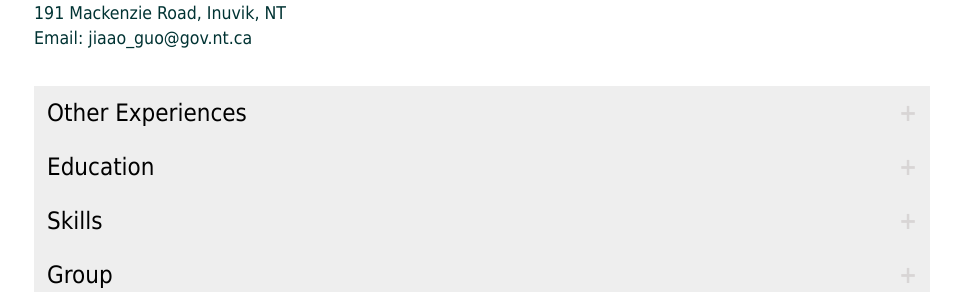
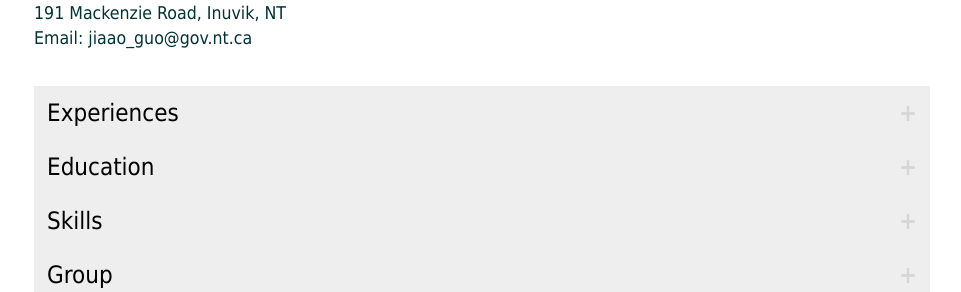
Before and after one commit to jiaaog/jiaaog.github.io, a Jekyll site: the page built from cv/index.html, in a window 1280 px wide. Shown: the part 218-510 px from the top of the page, without its empty margins (158-1119 px from the left). Built offline with Jekyll 4.4.1, drawn with Linux system fonts in a browser that asks for light colours.

Commit message:
Update index.html

```diff
--- a/cv/index.html
+++ b/cv/index.html
@@ -12,7 +12,7 @@
 		Email: jiaao_guo@gov.nt.ca<br>
 		</p>
 		<br>
-                <button class="accordion">Other Experiences</button>
+                <button class="accordion">Experiences</button>
                 <div class="panel">
 		<p style="margin-left:40px"><strong>Research Assistant, Canadian Mountain Assessment</strong></p>
                         <p style="margin-left:50px"><em>July 2020 – Current</em><br>
@@ -44,13 +44,13 @@
                 <button class="accordion">Skills</button>
                 <div class="panel">
 		<p style="margin-left: 40px">
-		<em>GIS:</em> ESRI’s ArcGIS Desktop, ArcGIS Online, and ArcGIS Pro; QGIS<br>
-                <em>Programming language: </em>Python<br>
-                <em>Remote sensing:</em> PCI Geomatica, ENVI, eCognition Developer, LASTool, Google Earth Engine API<br>
-                <em>Database management:</em> MySQL, PostgreSQL<br>
-                <em>Statistical tool: </em>R, MATLAB<br>
-                <em>Microsoft Office</em> (Word, Publisher, Excel, Outlook, Power Point)<br>
-                <em>Hardware:</em> Experience in handing ASD FieldSpec spectrometer, and Etrex Vista GPS receiver<br>
+		GIS | ESRI’s ArcGIS Desktop, ArcGIS Online, and ArcGIS Pro; QGIS<br>
+                Programming language | Python<br>
+                Remote sensing | PCI Geomatica, ENVI, eCognition Developer, LASTool, Google Earth Engine API<br>
+                Database management | MySQL, PostgreSQL<br>
+                Statistical tool | R, MATLAB<br>
+                Microsoft Office (Word, Publisher, Excel, Outlook, Power Point)<br>
+                Hardware | Experience in handing ASD FieldSpec spectrometer, and Etrex Vista GPS receiver<br>
 		</p>
 		</div>
 
```
